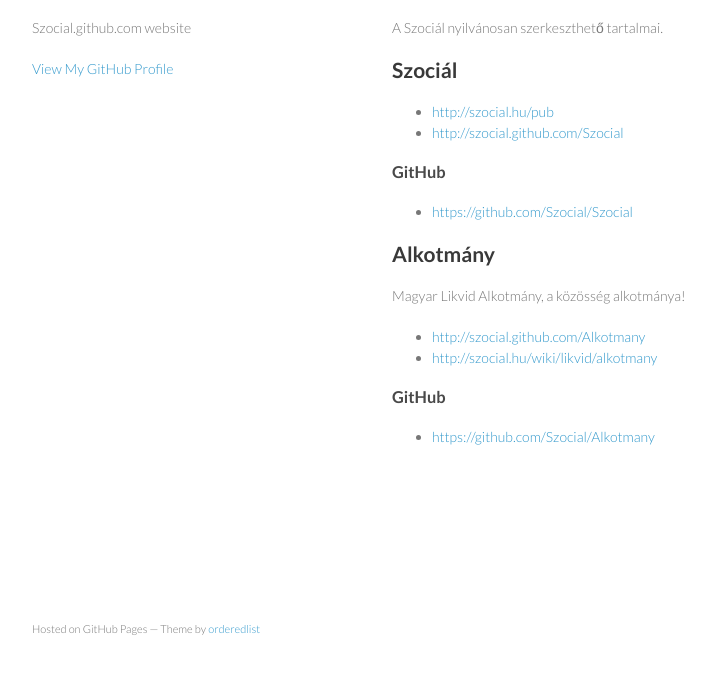
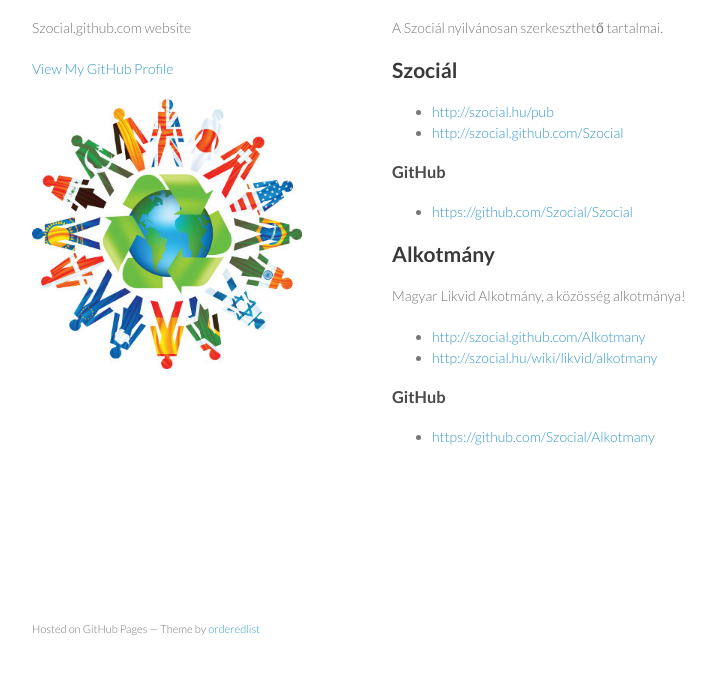
Before and after one commit to Szocial/szocial.github.com, a plain HTML site: page index.html in a window 1280 px wide. Shown: the part 92-766 px from the top of the page, without its empty margins (178-893 px from the left). Drawn offline with Linux system fonts and the light colour scheme.

Commit message:
Added szocial logo images.

```diff
--- a/index.html
+++ b/index.html
@@ -18,8 +18,13 @@
         <h1>Szocial.github.com</h1>
         <p>Szocial.github.com website</p>
 
+        <p class="view">
+		<a href="https://github.com/Szocial">View My GitHub Profile</a>
+		</p>
 
-        <p class="view"><a href="https://github.com/Szocial">View My GitHub Profile</a></p>
+        <p>
+		<img src="images/szocial-360.jpg">
+		</p>
 
       </header>
       <section>
```
Also changed, not shown: images/szocial-120.jpg (added), images/szocial-240.jpg (added), images/szocial-360.jpg (added), images/szocial-800.jpg (added), images/szocial.jpg (added).
